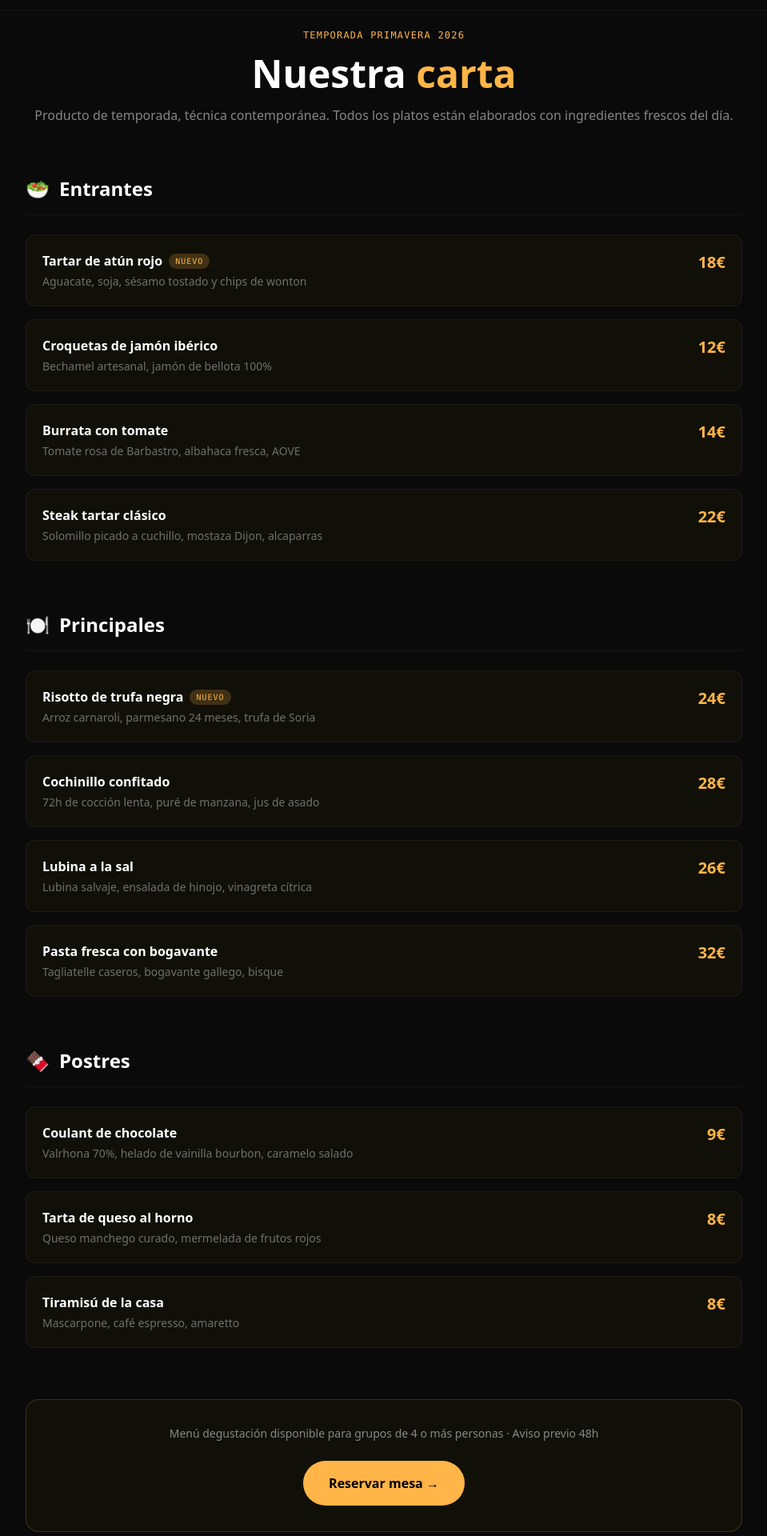
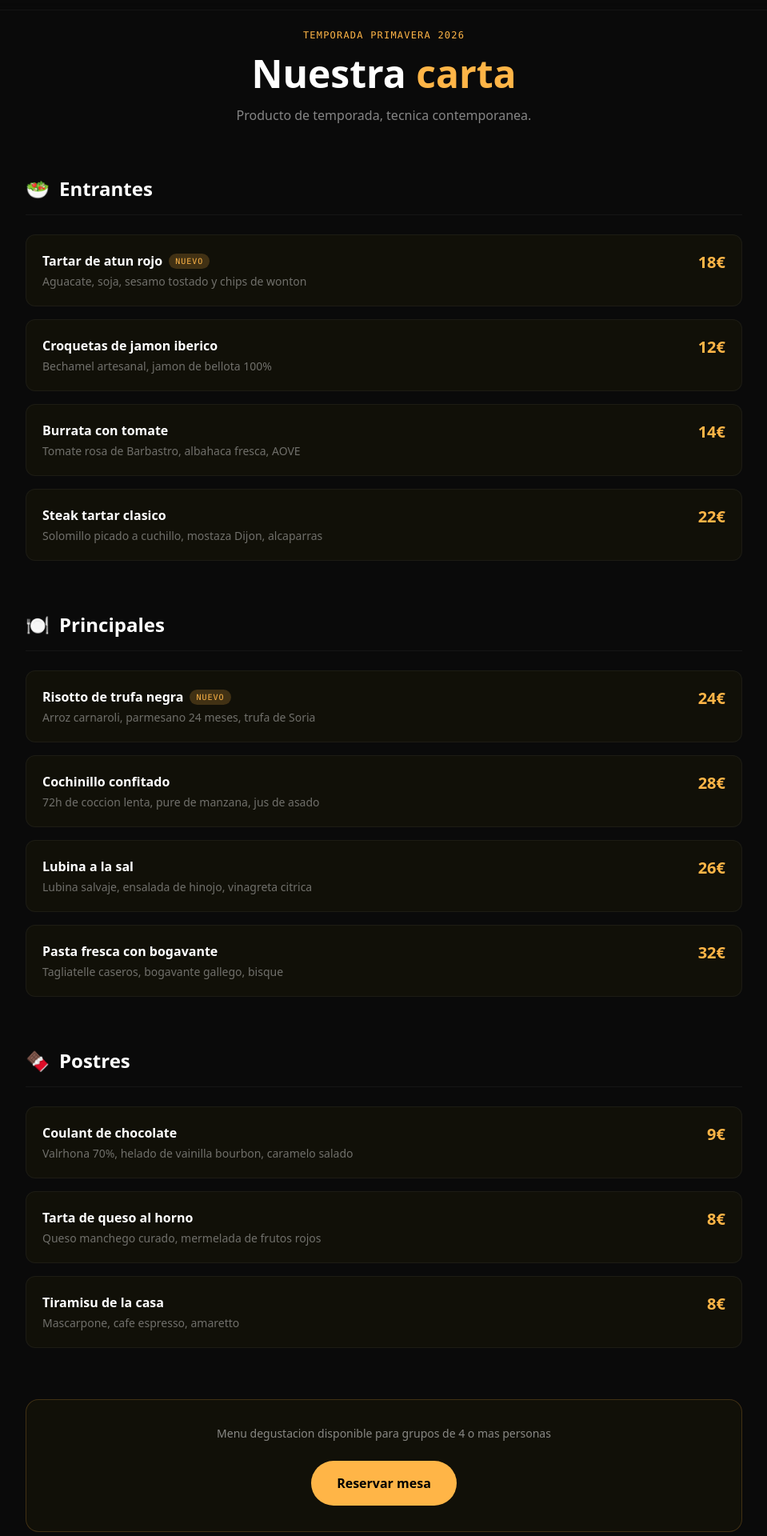
Before and after one commit to Abigailcastro7/llanes-explorer, a Next.js app: page /counter/menu in a window 1280 px wide. Shown: the part 60-1980 px from the top of the page at 80% size, without its empty margins (160-1119 px from the left). Built offline with nearby package versions, Linux system fonts and the light colour scheme.

Commit message:
fix menu TypeScript

```diff
--- a/app/counter/menu/page.tsx
+++ b/app/counter/menu/page.tsx
@@ -1,22 +1,29 @@
 import Link from "next/link";
 
-const menu = {
+interface Plato {
+  name: string;
+  desc: string;
+  precio: string;
+  nuevo?: boolean;
+}
+
+const menu: { entrantes: Plato[]; principales: Plato[]; postres: Plato[] } = {
   entrantes: [
-    { name: "Tartar de atún rojo", desc: "Aguacate, soja, sésamo tostado y chips de wonton", precio: "18€", nuevo: true },
-    { name: "Croquetas de jamón ibérico", desc: "Bechamel artesanal, jamón de bellota 100%", precio: "12€" },
-    { name: "Burrata con tomate", desc: "Tomate rosa de Barbastro, albahaca fresca, AOVE", precio: "14€" },
-    { name: "Steak tartar clásico", desc: "Solomillo picado a cuchillo, mostaza Dijon, alcaparras", precio: "22€" },
+    { name: "Tartar de atun rojo", desc: "Aguacate, soja, sesamo tostado y chips de wonton", precio: "18", nuevo: true },
+    { name: "Croquetas de jamon iberico", desc: "Bechamel artesanal, jamon de bellota 100%", precio: "12" },
+    { name: "Burrata con tomate", desc: "Tomate rosa de Barbastro, albahaca fresca, AOVE", precio: "14" },
+    { name: "Steak tartar clasico", desc: "Solomillo picado a cuchillo, mostaza Dijon, alcaparras", precio: "22" },
   ],
   principales: [
-    { name: "Risotto de trufa negra", desc: "Arroz carnaroli, parmesano 24 meses, trufa de Soria", precio: "24€", nuevo: true },
-    { name: "Cochinillo confitado", desc: "72h de cocción lenta, puré de manzana, jus de asado", precio: "28€" },
-    { name: "Lubina a la sal", desc: "Lubina salvaje, ensalada de hinojo, vinagreta cítrica", precio: "26€" },
-    { name: "Pasta fresca con bogavante", desc: "Tagliatelle caseros, bogavante gallego, bisque", precio: "32€" },
+    { name: "Risotto de trufa negra", desc: "Arroz carnaroli, parmesano 24 meses, trufa de Soria", precio: "24", nuevo: true },
+    { name: "Cochinillo confitado", desc: "72h de coccion lenta, pure de manzana, jus de asado", precio: "28" },
+    { name: "Lubina a la sal", desc: "Lubina salvaje, ensalada de hinojo, vinagreta citrica", precio: "26" },
+    { name: "Pasta fresca con bogavante", desc: "Tagliatelle caseros, bogavante gallego, bisque", precio: "32" },
   ],
   postres: [
-    { name: "Coulant de chocolate", desc: "Valrhona 70%, helado de vainilla bourbon, caramelo salado", precio: "9€" },
-    { name: "Tarta de queso al horno", desc: "Queso manchego curado, mermelada de frutos rojos", precio: "8€" },
-    { name: "Tiramisú de la casa", desc: "Mascarpone, café espresso, amaretto", precio: "8€" },
+    { name: "Coulant de chocolate", desc: "Valrhona 70%, helado de vainilla bourbon, caramelo salado", precio: "9" },
+    { name: "Tarta de queso al horno", desc: "Queso manchego curado, mermelada de frutos rojos", precio: "8" },
+    { name: "Tiramisu de la casa", desc: "Mascarpone, cafe espresso, amaretto", precio: "8" },
   ],
 };
 
@@ -46,7 +53,7 @@ export default function Menu() {
           <div className="text-center mb-16">
             <p className="text-[#FFB547] text-xs font-mono tracking-widest uppercase mb-4">Temporada primavera 2026</p>
             <h1 className="text-5xl font-bold text-white mb-4">Nuestra <span style={{ color: "#FFB547" }}>carta</span></h1>
-            <p className="text-white/50">Producto de temporada, técnica contemporánea. Todos los platos están elaborados con ingredientes frescos del día.</p>
+            <p className="text-white/50">Producto de temporada, tecnica contemporanea.</p>
           </div>
 
           {[
@@ -65,11 +72,13 @@ export default function Menu() {
                     <div className="flex-1">
                       <div className="flex items-center gap-2 mb-1">
                         <h3 className="text-white font-semibold">{p.name}</h3>
-                        {p.nuevo && <span className="text-[10px] px-2 py-0.5 rounded-full bg-[#FFB547]/20 text-[#FFB547] font-mono uppercase tracking-widest">Nuevo</span>}
+                        {p.nuevo && (
+                          <span className="text-[10px] px-2 py-0.5 rounded-full bg-[#FFB547]/20 text-[#FFB547] font-mono uppercase tracking-widest">Nuevo</span>
+                        )}
                       </div>
                       <p className="text-sm text-white/40">{p.desc}</p>
                     </div>
-                    <div className="text-xl font-bold text-[#FFB547] shrink-0">{p.precio}</div>
+                    <div className="text-xl font-bold text-[#FFB547] shrink-0">{p.precio}€</div>
                   </div>
                 ))}
               </div>
@@ -77,9 +86,9 @@ export default function Menu() {
           ))}
 
           <div className="text-center p-8 rounded-2xl border border-[#FFB547]/20 bg-[#111008]">
-            <p className="text-white/50 text-sm mb-6">Menú degustación disponible para grupos de 4 o más personas · Aviso previo 48h</p>
+            <p className="text-white/50 text-sm mb-6">Menu degustacion disponible para grupos de 4 o mas personas</p>
             <Link href="/counter/reservas" className="inline-flex px-8 py-4 rounded-full bg-[#FFB547] text-black font-bold hover:bg-[#ffc76a] transition-all hover:scale-105">
-              Reservar mesa →
+              Reservar mesa
             </Link>
           </div>
         </div>
```
